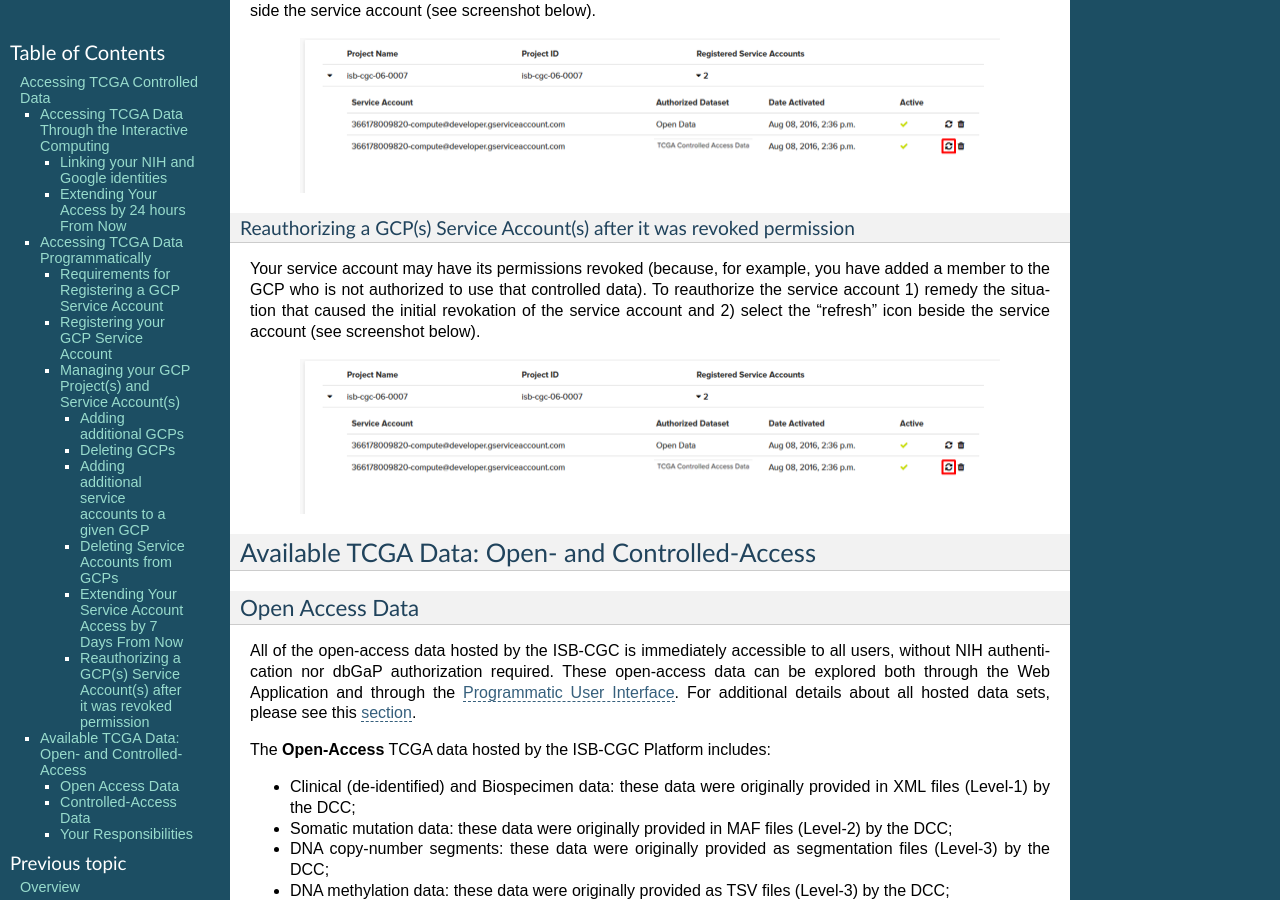
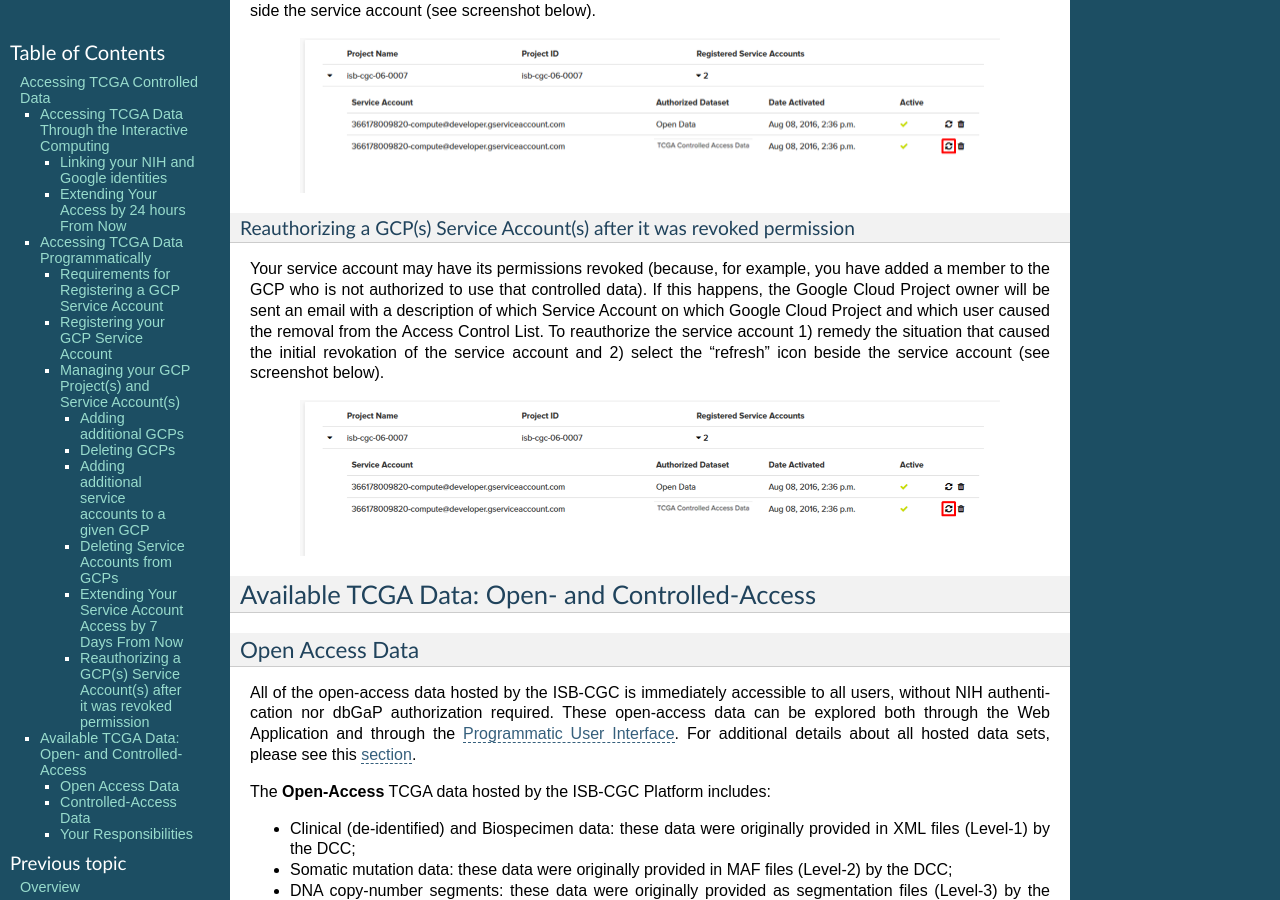
Before and after one commit to isb-cgc/readthedocs, a Sphinx documentation site: the page built from docs/source/sections/webapp/Gaining-Access-To-TCGA-Contolled-Access-Data.rst, in a window 1280 px wide and 900 px high, scrolled down 8334 px. Built offline with Sphinx 7.4.7, drawn with Linux system fonts in a browser that asks for light colours.

Commit message:
Update Gaining-Access-To-TCGA-Contolled-Access-Data.rst

```diff
--- a/docs/source/sections/webapp/Gaining-Access-To-TCGA-Contolled-Access-Data.rst
+++ b/docs/source/sections/webapp/Gaining-Access-To-TCGA-Contolled-Access-Data.rst
@@ -208,7 +208,7 @@ Once you have registered a Service Account, you have 7 days before the access is
 
 Reauthorizing a GCP(s) Service Account(s) after it was revoked permission
 ~~~~~~~~~~~~~~~~~~~~~~~~~~~~~~~~~~~~~~~~~~~~~~~~~~~~~~~~~~~~~~~~~~~~~~~~~
-Your service account may have its permissions revoked (because, for example, you have added a member to the GCP who is not authorized to use that controlled data).  To reauthorize the service account 1) remedy the situation that caused the initial revokation of the service account and 2) select the "refresh" icon beside the service account (see screenshot below).
+Your service account may have its permissions revoked (because, for example, you have added a member to the GCP who is not authorized to use that controlled data). If this happens, the Google Cloud Project owner will be sent an email with a description of which Service Account on which Google Cloud Project and which user caused the removal from the Access Control List. To reauthorize the service account 1) remedy the situation that caused the initial revokation of the service account and 2) select the "refresh" icon beside the service account (see screenshot below).
 
 .. image:: RefreshServiceAccount.png
    :scale: 50
```
